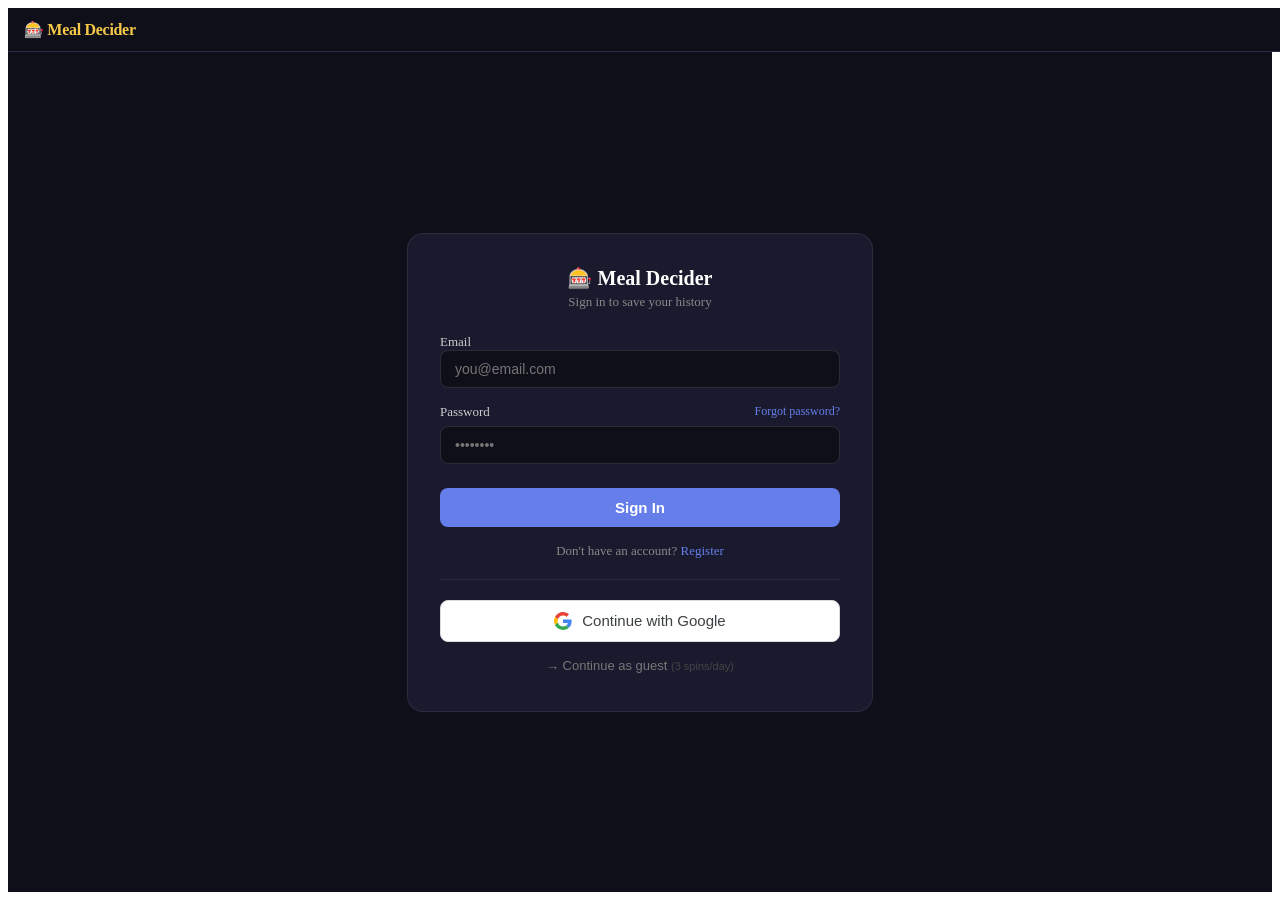
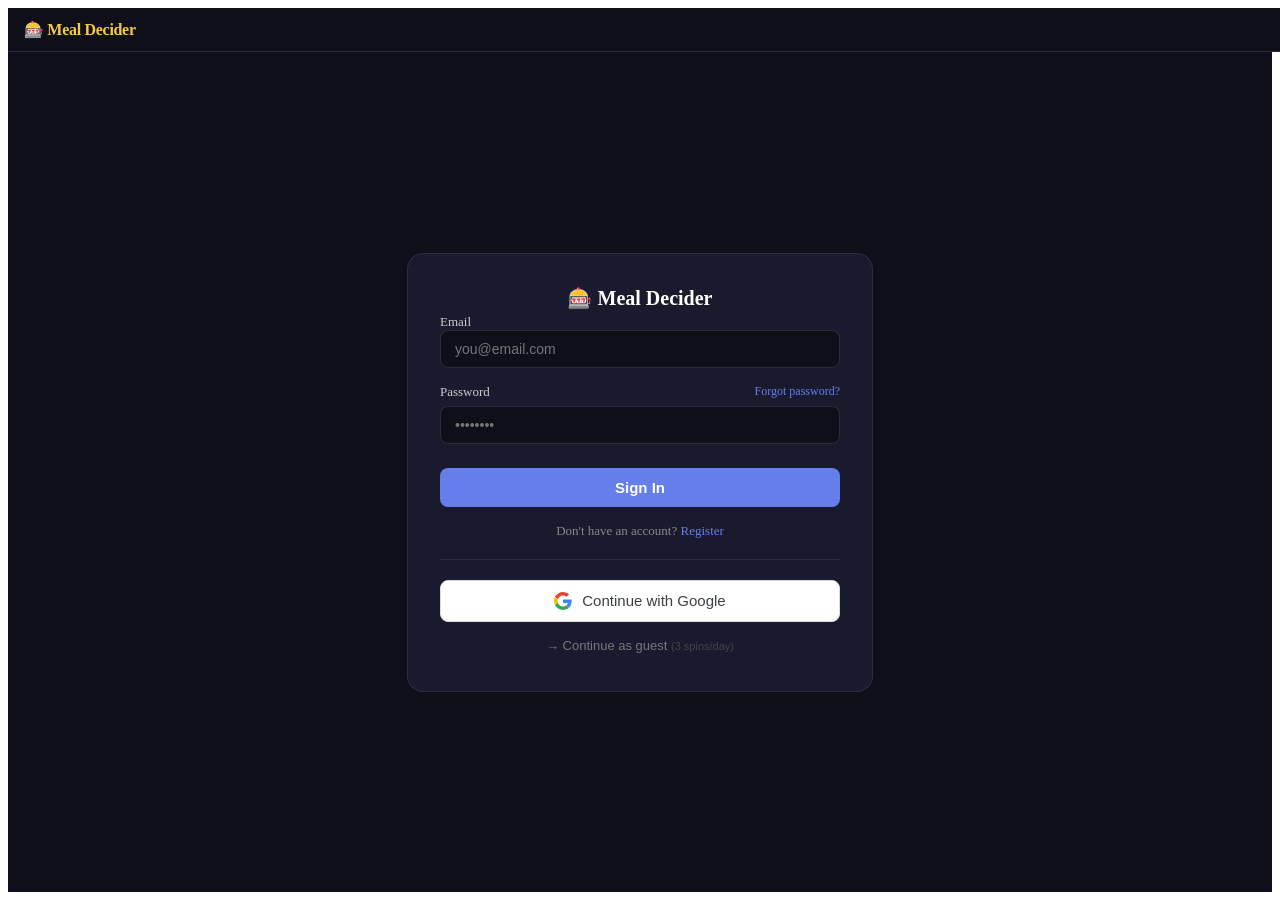
Before and after one commit to meherremovruslan-tech/meal-decider, a Next.js app: page /login in a window 1280 px wide. Shown: the top 900 px of the page. Built offline with nearby package versions, Linux system fonts and the light colour scheme; no server answers.

Commit message:
fix: dark background on html element to remove white borders; remove login subtitle

```diff
--- a/app/globals.css
+++ b/app/globals.css
@@ -1,4 +1,8 @@
 *, *::before, *::after { box-sizing: border-box; margin: 0; padding: 0; }
+
+html {
+  background: #0f0f1a;
+}
 
 body {
   background: #0f0f1a;
--- a/app/login/page.js
+++ b/app/login/page.js
@@ -72,7 +72,6 @@ function LoginForm() {
     <div className={styles.page}>
       <div className={styles.card}>
         <div className={styles.logo}>🎰 Meal Decider</div>
-        <div className={styles.subtitle}>Sign in to save your history</div>
 
         {banner && (
           <div className={`${styles.banner} ${bannerType === 'success' ? styles.bannerSuccess : styles.bannerError}`}>
```
